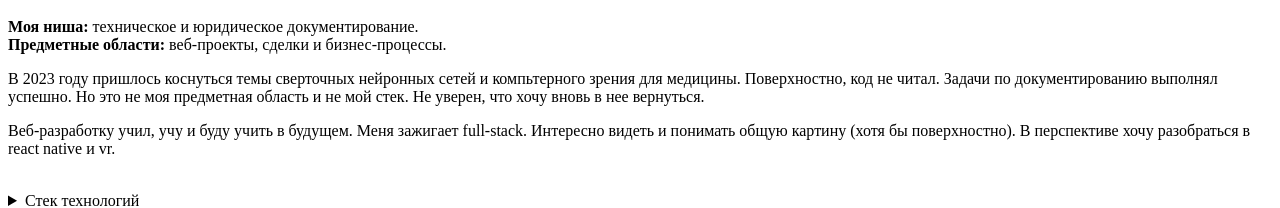
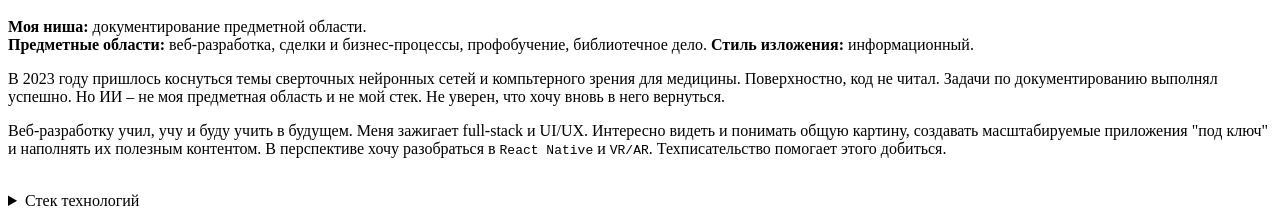
Before and after one commit to pnrf/myrepo, a Next.js app: page / in a window 1280 px wide. Shown: the part 651-859 px from the top of the page. Built offline with nearby package versions, Linux system fonts and the light colour scheme.

Commit message:
build: update content

```diff
--- a/pages/index.mdx
+++ b/pages/index.mdx
@@ -23,12 +23,13 @@ import { Callout } from 'nextra/components'
 
 ## Умения и навыки
 
-**Моя ниша:** техническое и юридическое документирование.
-**Предметные области:** веб-проекты, сделки и бизнес-процессы.
+**Моя ниша:** документирование предметной области.
+**Предметные области:** веб-разработка, сделки и бизнес-процессы, профобучение, библиотечное дело.
+**Стиль изложения:** информационный.
 
-В 2023 году пришлось коснуться темы сверточных нейронных сетей и компьтерного зрения для медицины. Поверхностно, код не читал. Задачи по документированию выполнял успешно. Но это не моя предметная область и не мой стек. Не уверен, что хочу вновь в нее вернуться.
+В 2023 году пришлось коснуться темы сверточных нейронных сетей и компьтерного зрения для медицины. Поверхностно, код не читал. Задачи по документированию выполнял успешно. Но ИИ – не моя предметная область и не мой стек. Не уверен, что хочу вновь в него вернуться.
 
-Веб-разработку учил, учу и буду учить в будущем. Меня зажигает full-stack. Интересно видеть и понимать общую картину (хотя бы поверхностно). В перспективе хочу разобраться в react native и vr.
+Веб-разработку учил, учу и буду учить в будущем. Меня зажигает full-stack и UI/UX. Интересно видеть и понимать общую картину, создавать масштабируемые приложения "под ключ" и наполнять их полезным контентом. В перспективе хочу разобраться в `React Native` и `VR/AR`. Техписательство помогает этого добиться.
 
 <br />
 <details>
```
